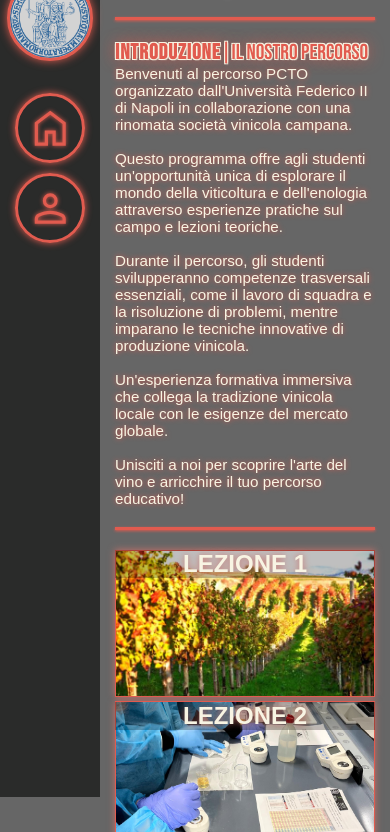
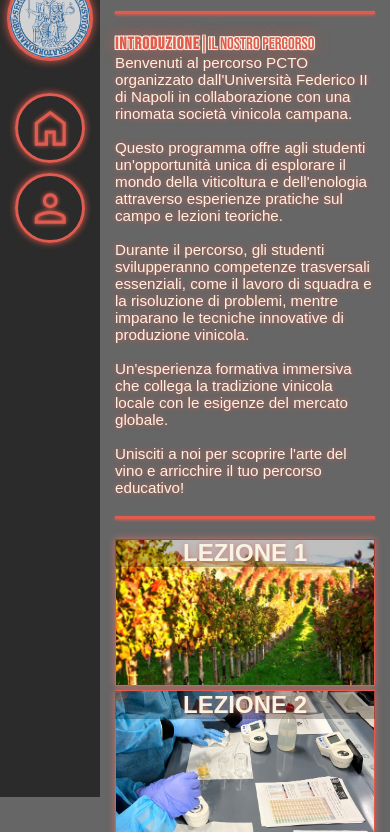
Before and after one commit to zKryle/Dalla-Vite-Al-Vino-PCTO-Website, a plain HTML site: page index.html in a window 390 px wide. Shown: the part 47-879 px from the top of the page. Drawn offline with Linux system fonts and the light colour scheme; a web font is replaced by a local one.

Commit message:
font size adjustment

```diff
--- a/assets/css/text-sections-styling.css
+++ b/assets/css/text-sections-styling.css
@@ -51,11 +51,11 @@
 
 @media only screen and (max-width: 991px){
     .header-container > p {
-        font-size: 1.5rem;
+        font-size: 1.15rem;
     }
 
     .h2 > p{
-        font-size: 1.35rem;
+        font-size: 1.05rem;
     }
 
     .text-formatting > p{
```
